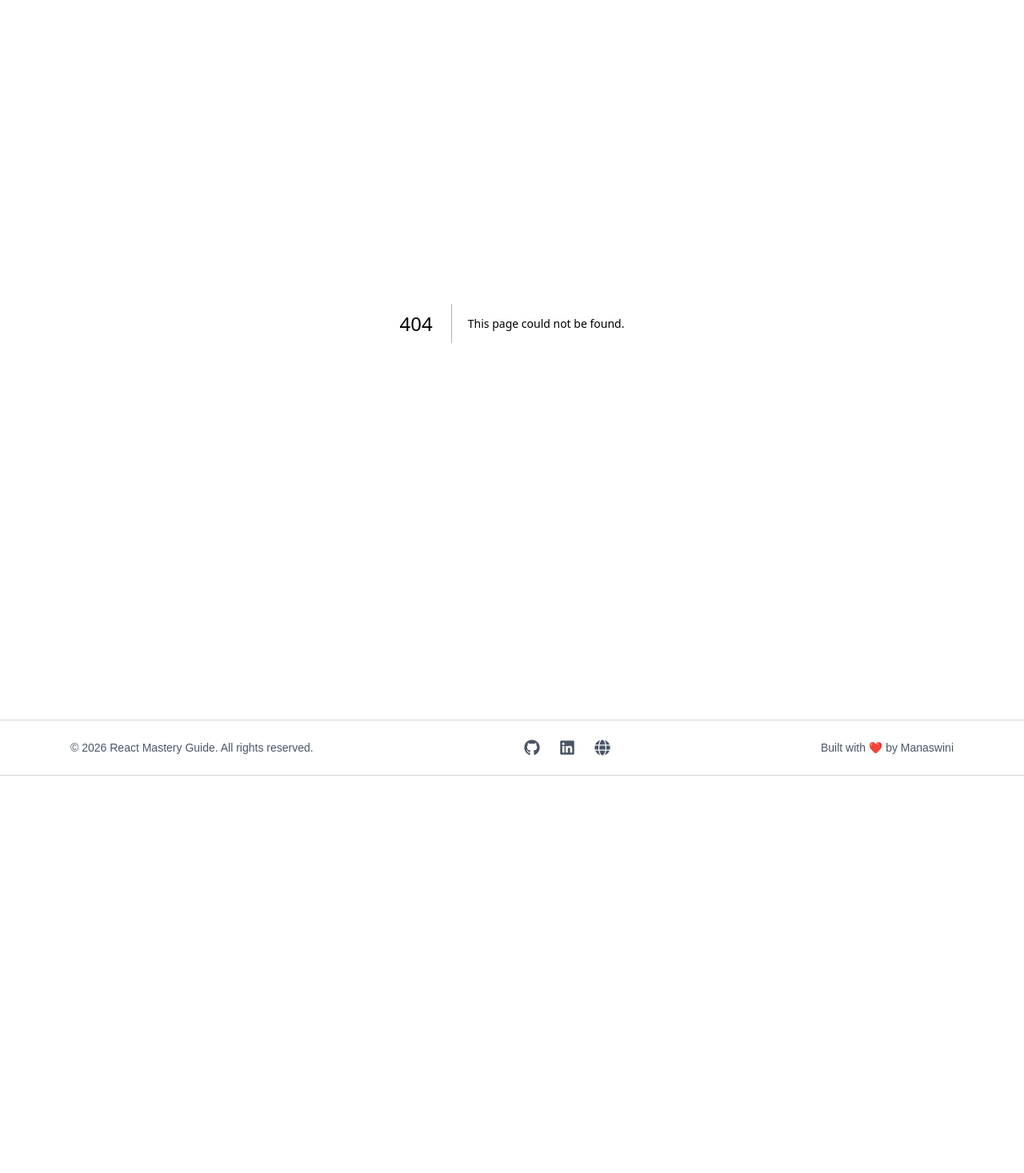
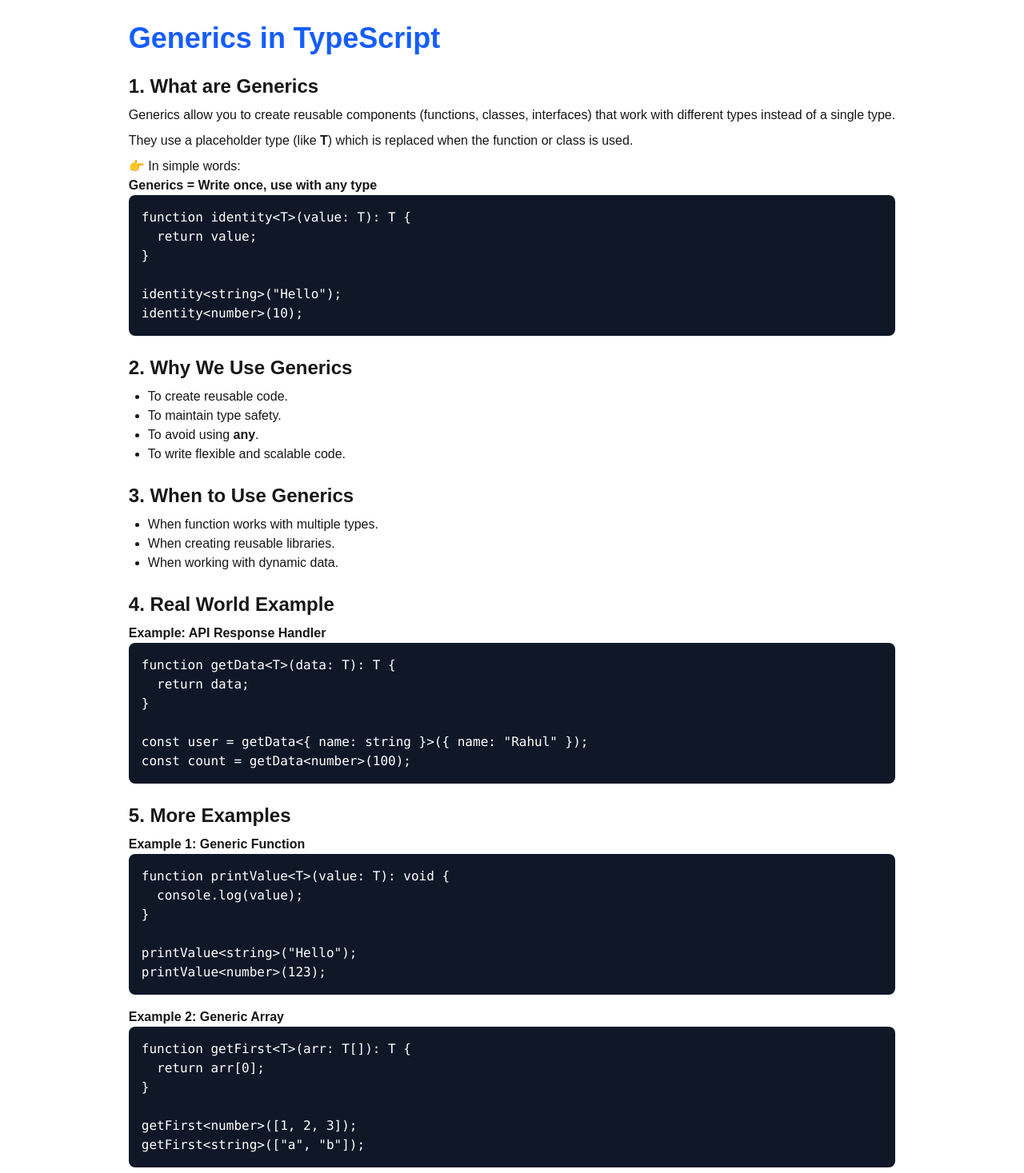
Before and after one commit to Monisasmal/Type-script-Concept, a Next.js app: page /concepts/GenericsInTypeScript in a window 1280 px wide. Before the commit this address had no page. Shown: the part 89-1556 px from the top of the page at 80% size. Before the commit the page ends 1059 px from the top, so only its background shows below. Built offline with nearby package versions, Linux system fonts and the light colour scheme.

Commit message:
first commit

```diff
--- /dev/null
+++ b/src/app/concepts/GenericsInTypeScript/page.tsx
@@ -0,0 +1,179 @@
+export default function GenericsInTypeScript() {
+  return (
+    <div className="max-w-5xl mx-auto p-6">
+
+      <h1 className="text-4xl font-bold text-blue-600 mb-6">
+        Generics in TypeScript
+      </h1>
+
+      {/* 1. What */}
+      <section className="mb-6">
+        <h2 className="text-2xl font-semibold mb-2">
+          1. What are Generics
+        </h2>
+
+        <p>
+          Generics allow you to create reusable components (functions, classes, interfaces)
+          that work with different types instead of a single type.
+        </p>
+
+        <p className="mt-2">
+          They use a placeholder type (like <b>T</b>) which is replaced when the function or class is used.
+        </p>
+
+        <p className="mt-2">
+          👉 In simple words:
+          <br />
+          <b>Generics = Write once, use with any type</b>
+        </p>
+
+        <pre className="bg-gray-900 text-white p-4 rounded-lg">
+{`function identity<T>(value: T): T {
+  return value;
+}
+
+identity<string>("Hello");
+identity<number>(10);`}
+        </pre>
+
+      </section>
+
+      {/* 2. Why */}
+      <section className="mb-6">
+        <h2 className="text-2xl font-semibold mb-2">
+          2. Why We Use Generics
+        </h2>
+
+        <ul className="list-disc ml-6">
+          <li>To create reusable code.</li>
+          <li>To maintain type safety.</li>
+          <li>To avoid using <b>any</b>.</li>
+          <li>To write flexible and scalable code.</li>
+        </ul>
+
+      </section>
+
+      {/* 3. When */}
+      <section className="mb-6">
+        <h2 className="text-2xl font-semibold mb-2">
+          3. When to Use Generics
+        </h2>
+
+        <ul className="list-disc ml-6">
+          <li>When function works with multiple types.</li>
+          <li>When creating reusable libraries.</li>
+          <li>When working with dynamic data.</li>
+        </ul>
+
+      </section>
+
+      {/* 4. Real World */}
+      <section className="mb-6">
+        <h2 className="text-2xl font-semibold mb-2">
+          4. Real World Example
+        </h2>
+
+        <p><b>Example: API Response Handler</b></p>
+
+        <pre className="bg-gray-900 text-white p-4 rounded-lg">
+{`function getData<T>(data: T): T {
+  return data;
+}
+
+const user = getData<{ name: string }>({ name: "Rahul" });
+const count = getData<number>(100);`}
+        </pre>
+
+      </section>
+
+      {/* 5. More Examples */}
+      <section className="mb-6">
+        <h2 className="text-2xl font-semibold mb-2">
+          5. More Examples
+        </h2>
+
+        <p><b>Example 1: Generic Function</b></p>
+
+        <pre className="bg-gray-900 text-white p-4 rounded-lg">
+{`function printValue<T>(value: T): void {
+  console.log(value);
+}
+
+printValue<string>("Hello");
+printValue<number>(123);`}
+        </pre>
+
+        <p className="mt-4"><b>Example 2: Generic Array</b></p>
+
+        <pre className="bg-gray-900 text-white p-4 rounded-lg">
+{`function getFirst<T>(arr: T[]): T {
+  return arr[0];
+}
+
+getFirst<number>([1, 2, 3]);
+getFirst<string>(["a", "b"]);`}
+        </pre>
+
+        <p className="mt-4"><b>Example 3: Generic Interface</b></p>
+
+        <pre className="bg-gray-900 text-white p-4 rounded-lg">
+{`interface Box<T> {
+  value: T;
+}
+
+const box1: Box<number> = { value: 10 };
+const box2: Box<string> = { value: "Hello" };`}
+        </pre>
+
+        <p className="mt-4"><b>Example 4: Generic Class</b></p>
+
+        <pre className="bg-gray-900 text-white p-4 rounded-lg">
+{`class DataStore<T> {
+  data: T;
+
+  constructor(data: T) {
+    this.data = data;
+  }
+
+  getData(): T {
+    return this.data;
+  }
+}
+
+const store = new DataStore<string>("Hello");`}
+        </pre>
+
+        <p className="mt-4"><b>Example 5: Multiple Generics</b></p>
+
+        <pre className="bg-gray-900 text-white p-4 rounded-lg">
+{`function pair<K, V>(key: K, value: V) {
+  return { key, value };
+}
+
+pair<string, number>("age", 25);`}
+        </pre>
+
+      </section>
+
+      {/* 6. Issue */}
+      <section>
+        <h2 className="text-2xl font-semibold mb-2">
+          6. If Not Used What Issue May Occur
+        </h2>
+
+        <ul className="list-disc ml-6">
+          <li>Code duplication.</li>
+          <li>Use of <b>any</b> (loses type safety).</li>
+          <li>More bugs.</li>
+          <li>Less reusable code.</li>
+        </ul>
+
+        <p className="mt-2">
+          Generics provide flexibility with type safety.
+        </p>
+
+      </section>
+
+    </div>
+  );
+}
--- a/src/app/concepts/page.tsx
+++ b/src/app/concepts/page.tsx
@@ -45,6 +45,7 @@ const concept = [
      {name: "What are GettersSetters?", path:"/concepts/GettersSetters"},
      {name: "What is Abstract Class?", path:"/concepts/AbstractClasses"},
      {name: "Implementing Interfaces in TypeScript?", path:"/concepts/ImplementingInterfaces"},
+     {name: "What is  Generics in TypeScript?", path:"/concepts/GenericsInTypeScript"},
 ];
 
 export default function Concepts(){
```
